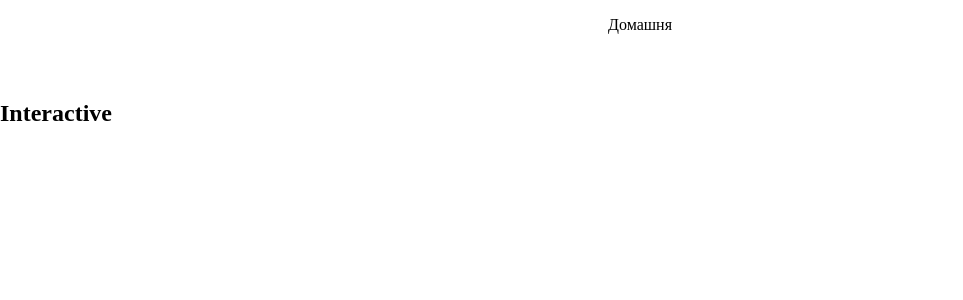
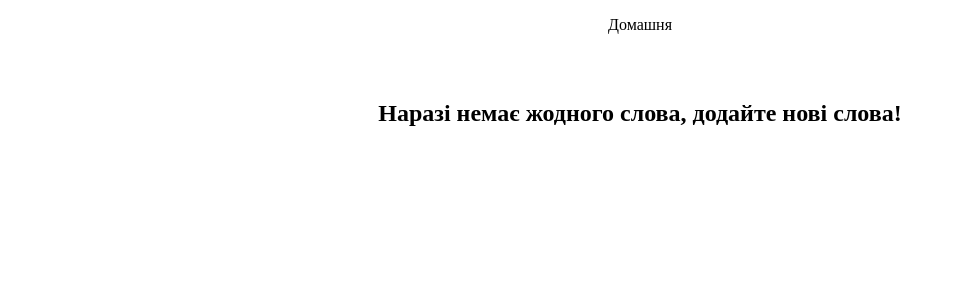
Before and after one commit to BudakovDmitry/learn-words, a React app: page /interactive in a window 1280 px wide. Shown: the top 300 px of the page, without its empty margins (0-963 px from the left). Built offline with nearby package versions, Linux system fonts and the light colour scheme.

Commit message:
Add text for no words

```diff
--- a/src/components/ListWords/index.jsx
+++ b/src/components/ListWords/index.jsx
@@ -1,7 +1,7 @@
 import 'src/components/ListWords/styles.css'
 import { useSelector } from 'react-redux'
 import Word from 'src/components/Word'
-import { TEXT_FOR_NO_WORDS } from 'src/components/ListWords/constants'
+import { TEXT_FOR_NO_WORDS } from 'src/constants'
 
 const ListWords = () => {
   const words = useSelector(state => state.words)
--- a/src/pages/Interactive/index.jsx
+++ b/src/pages/Interactive/index.jsx
@@ -1,13 +1,22 @@
 import Navigation from 'src/components/Navigation'
 import { Link } from 'react-router-dom'
+import { useSelector } from 'react-redux'
+import { TEXT_FOR_NO_WORDS } from 'src/constants'
+import 'src/pages/Interactive/styles.css'
 
 const Interactive = () => {
+  const words = useSelector(state => state.words)
+
   return (
     <div>
       <Navigation>
         <Link to="/">Домашня</Link>
       </Navigation>
-      <h2>Interactive</h2>
+      {words.length ? (
+        <h2 className="interactive-header">Оберіть правильний переклад</h2>
+      ) : (
+        <h2 className="list-header-no-words">{TEXT_FOR_NO_WORDS}</h2>
+      )}
     </div>
   )
 }
--- /dev/null
+++ b/src/pages/Interactive/styles.css
@@ -0,0 +1,3 @@
+.interactive-header {
+  text-align: center;
+}
```
Also changed, not shown: src/constants/index.js (renamed from src/components/ListWords/constants.js).
